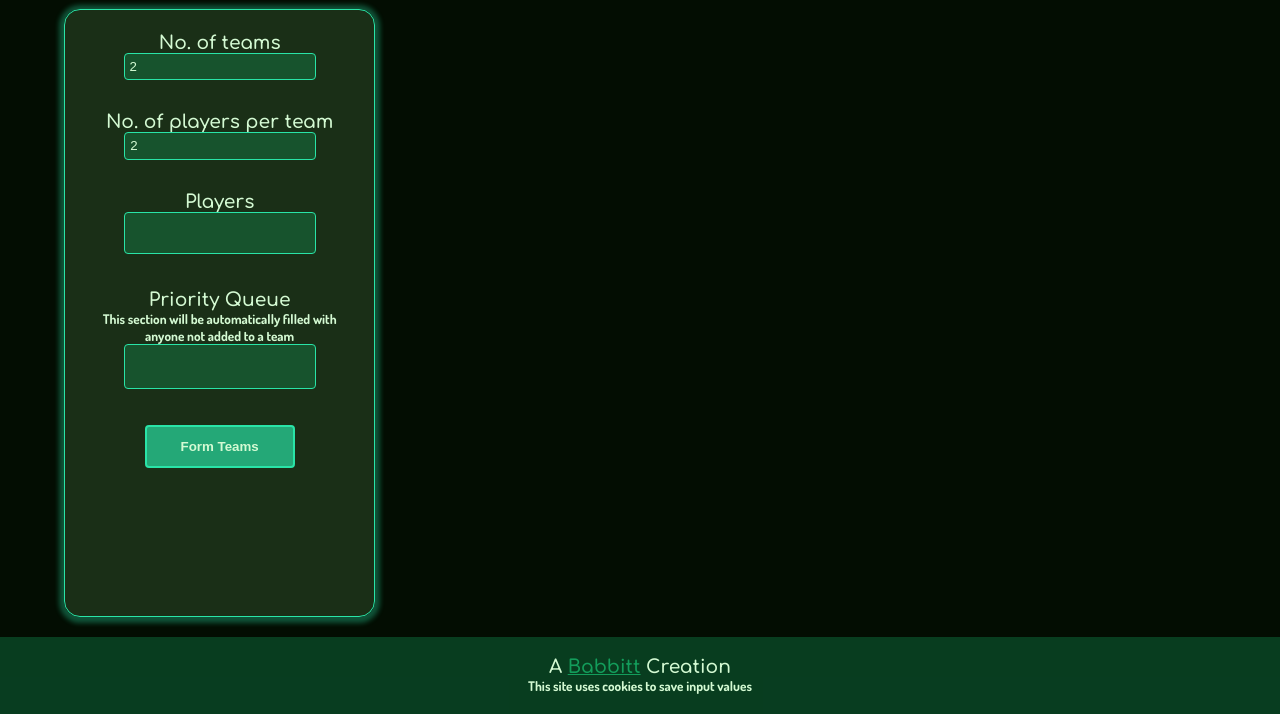
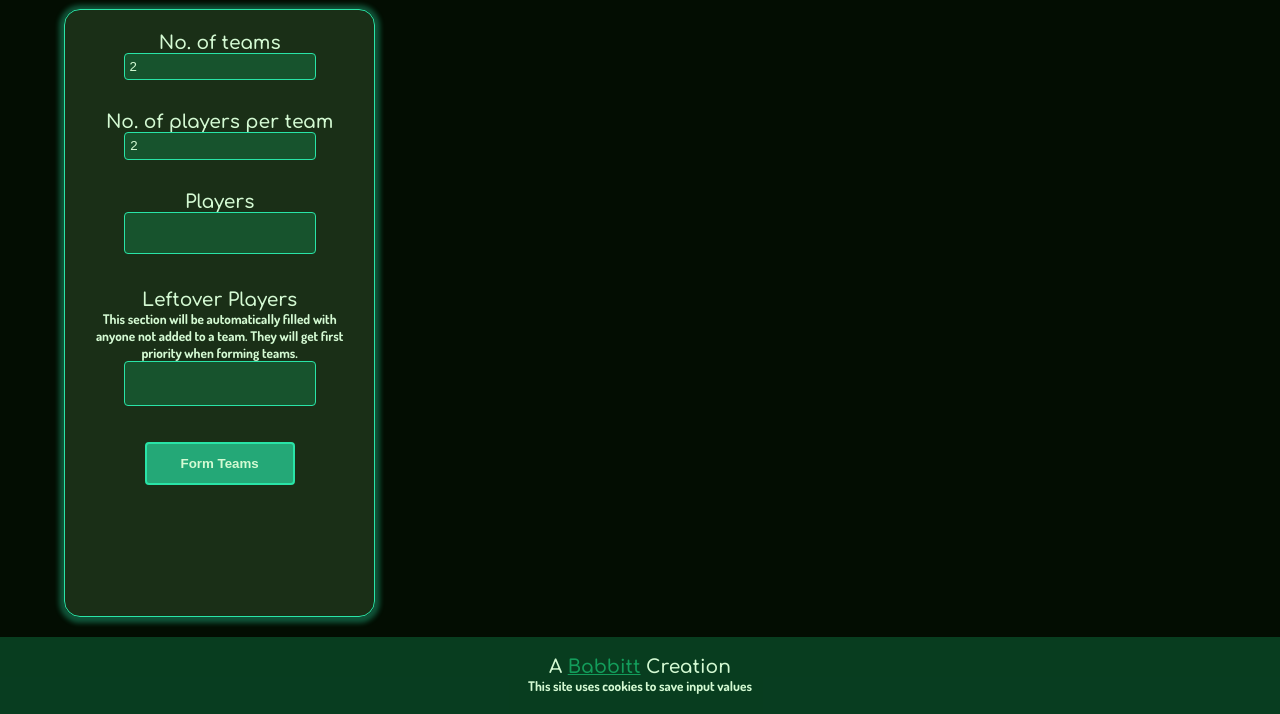
Before and after one commit to 5Babbitt/TeamRandomizer, a plain HTML site: page index.html in a window 1280 px wide. Shown: the part 86-800 px from the top of the page. Drawn offline with Linux system fonts and the light colour scheme; a web font is replaced by a local one.

Commit message:
Update index.html

```diff
--- a/index.html
+++ b/index.html
@@ -26,8 +26,11 @@
                 <textarea name="Players" id="playerListText" oninput="adjustTextArea(this)"></textarea>
             </div>
             <div class="priorityList">
-                <h3>Priority Queue</h3>
-                <h5>This section will be automatically filled with anyone not added to a team</h5>
+                <h3>Leftover Players</h3>
+                <h5>
+                    This section will be automatically filled with anyone not added to a team.
+                    They will get first priority when forming teams.
+                </h5>
                 <textarea name="Priority Queue" id="priorityListText" oninput="adjustTextArea(this)" disabled></textarea>
             </div>
             <input type="button" id="randomTeamsBtn" value="Form Teams" onclick="randomizeTeams()">
```
